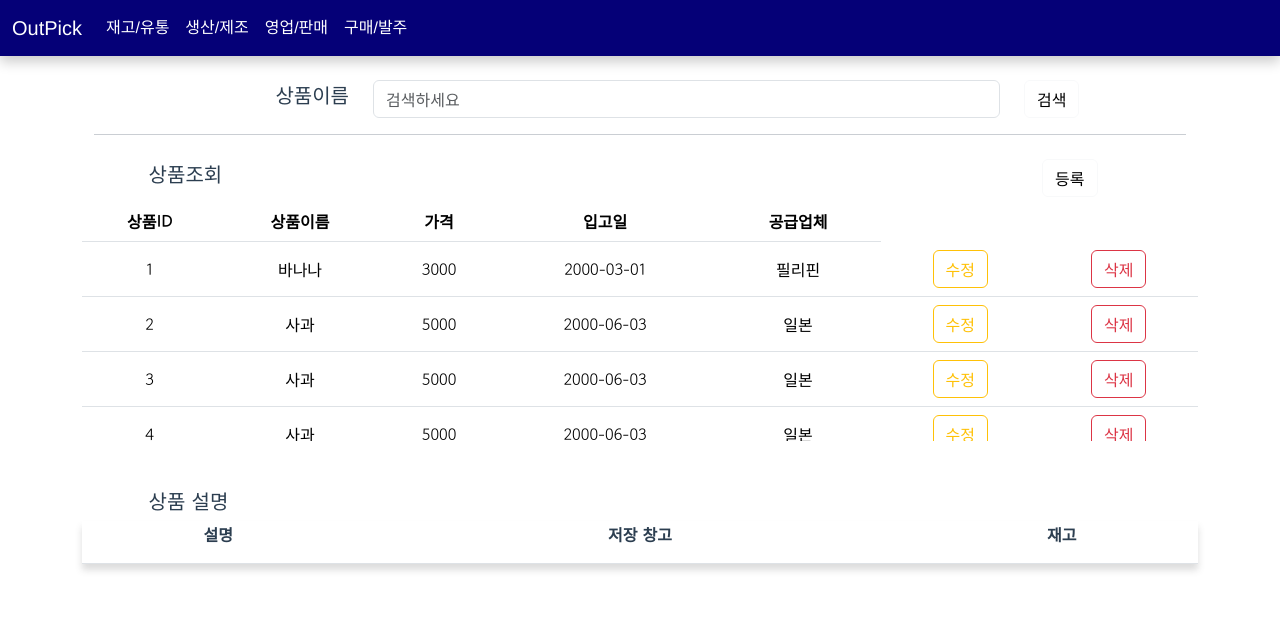
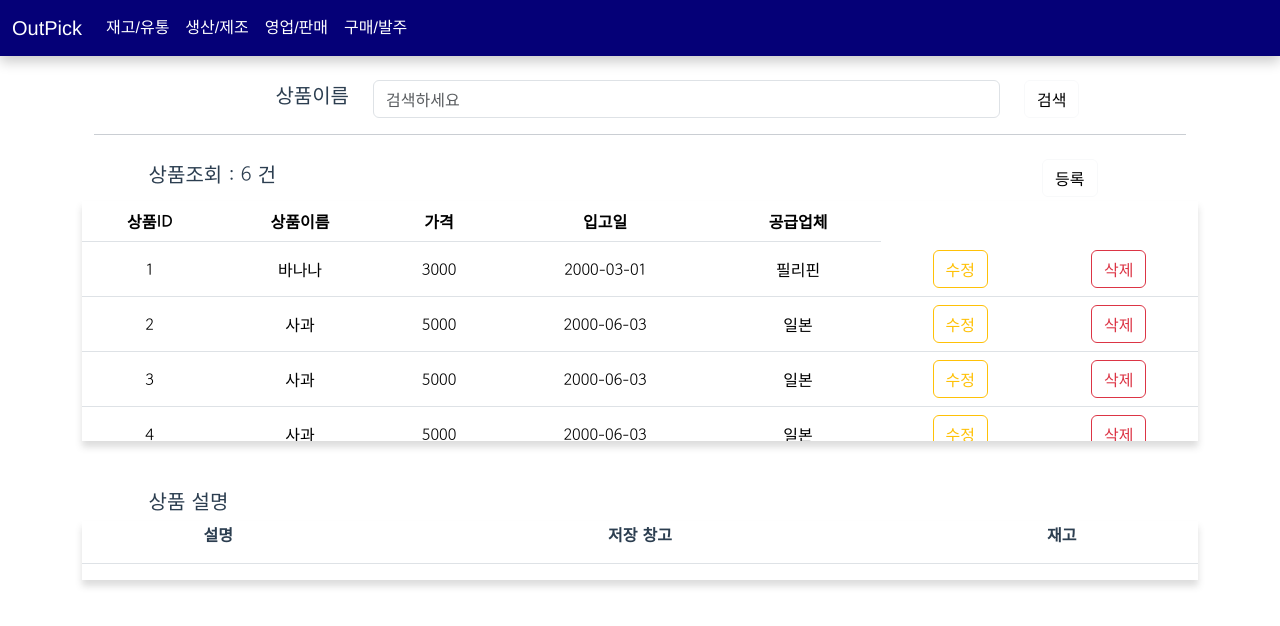
Before and after one commit to beyond-sw-camp/be05-4th-6team-OutPick, a Vue app in the folder vue_outpick_pjt/: page /#/ in a window 1280 px wide. Shown: the top 626 px of the page. Built offline with nearby package versions, Linux system fonts and the light colour scheme.

Commit message:
ProductList 디자인 수정

```diff
--- a/vue_outpick_pjt/src/pages/Product/ProductList.vue
+++ b/vue_outpick_pjt/src/pages/Product/ProductList.vue
@@ -21,7 +21,7 @@
     <!-- 상품조회 -->
     <div class="row row-right mt-4">
       <div class="col-3" >
-        <h5 class="seeList" @click="initial" >상품조회</h5>
+        <h5 class="seeList" @click="initial" >상품조회 : {{ copy_pd_list.length }} 건 </h5>
       </div>
       <div class="col-8 flex">
         <button class="btn btn-outline-light text-black" v-on:click="toAddPage" >등록</button>
@@ -55,7 +55,7 @@
       </table>
     </div>
 
-    <div v-if="search_result" class="alert alert-info">
+    <div v-if="search_result" class="alert alert-info mt-3">
       검색 결과가 존재하지 않습니다.
     </div>
 
@@ -63,7 +63,7 @@
       <h5>상품 설명</h5>
     </div>
 
-    <div class="row" >
+    <div class="row listDiv" >
       <table class="table border-gray">
         <thead>
         <th>설명</th>
@@ -272,12 +272,17 @@ td {
   vertical-align: middle; /* 세로 방향 가운데 정렬 */
 }
 
-button:hover, table{
-  box-shadow: 0 6px 7px rgba(79, 79, 79, 0.2); /* 강조된 그림자 효과 */
+button:hover, .listDiv{
+  box-shadow: 0 6px 7px rgba(79, 79, 79, 0.2);
 }
 
 .seeList:hover{
-  text-shadow: 0 3px 7px rgba(17, 17, 17, 0.403); /* 강조된 그림자 효과 */
+  text-shadow: 0 3px 7px rgba(17, 17, 17, 0.403);
+}
+
+.alert{
+  font-weight: bold;
+  box-shadow: 0 3px 7px rgba(139, 139, 139, 0.403);
 }
 
 .listDiv{
```
